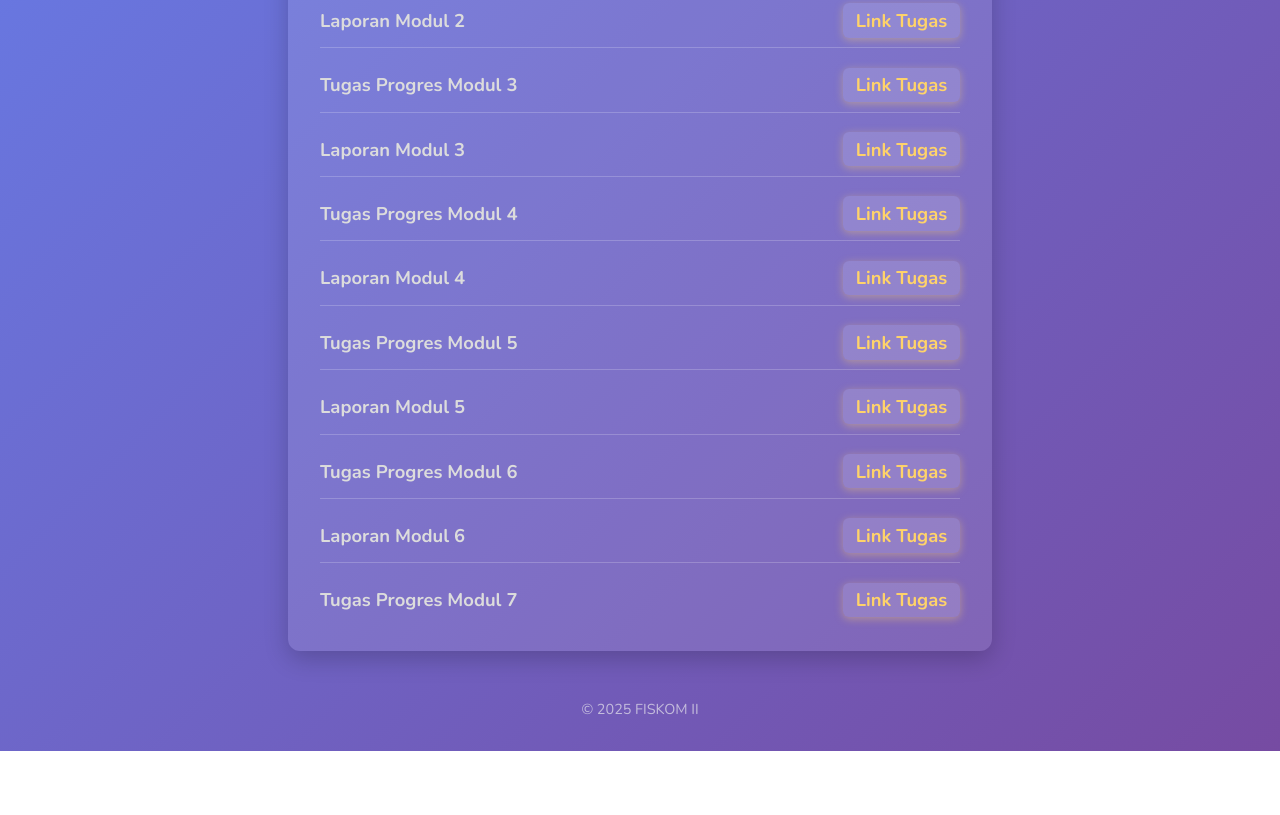
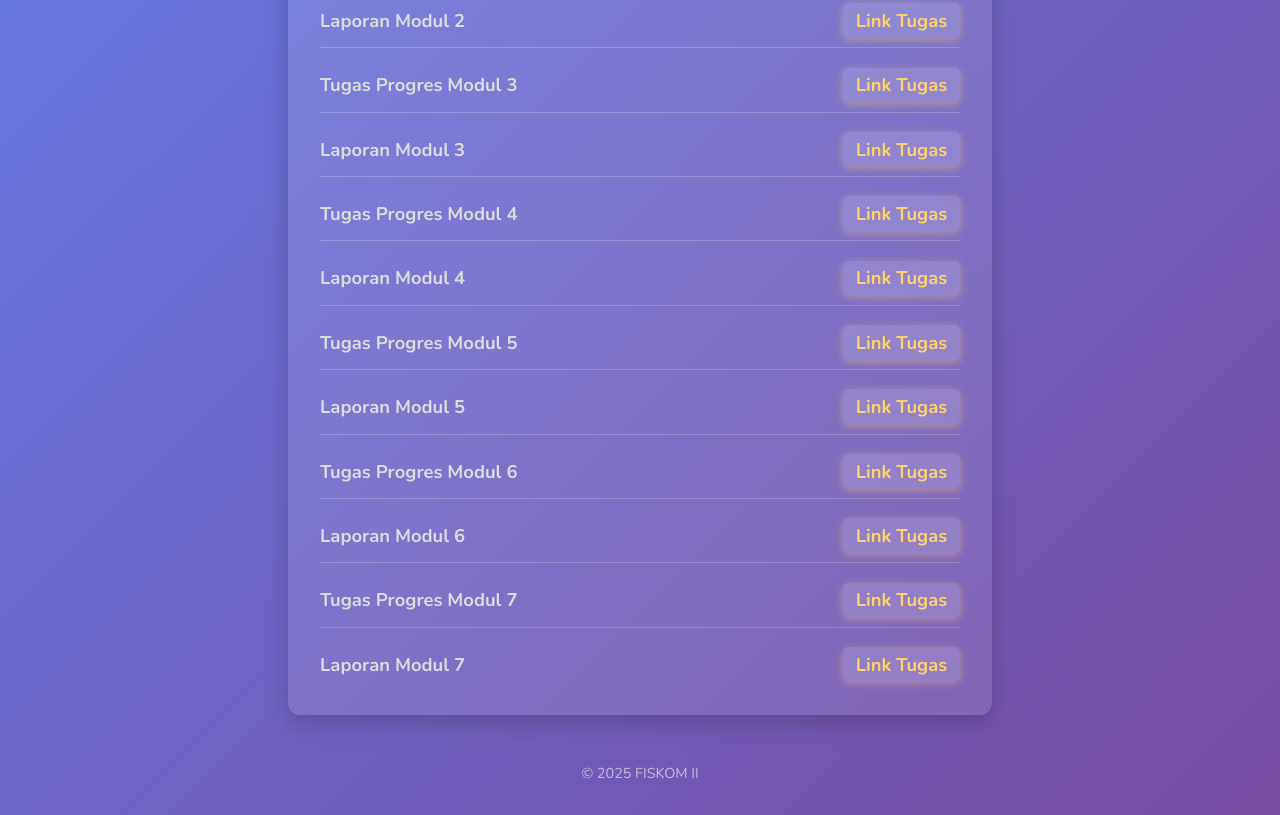
Before and after one commit to asrafi17/Fisika-Komputasi-2, a plain HTML site: page index.html in a window 1280 px wide. Shown: the part 339-1154 px from the top of the page. Before the commit the page ends 1090 px from the top, so only its background shows below. Drawn offline with nearby package versions, Linux system fonts and the light colour scheme.

Commit message:
Update index.html

```diff
--- a/index.html
+++ b/index.html
@@ -171,6 +171,10 @@
       <li>
       <span class="student-name">Tugas Progres Modul 7</span>
       <a href="https://drive.google.com/drive/folders/1Vb_NkosAhkkDHagZjsyPq4--_zBW9NicbSLmy9jspgpEOKdq_m7a62RZJJb0k99AsVlW51ZH?usp=sharing" target="_blank" rel="noopener" class="link">Link Tugas</a>
+      </li>
+      <li>
+      <span class="student-name">Laporan Modul 7</span>
+      <a href="https://drive.google.com/drive/folders/1yjgc0Jev5hwG1rw-pqBluBZ6w-KmA9SVWvGYu55hEtlCJRGxpRfQ6SKDKn9oUxwP9QGzkfGo?usp=sharing" target="_blank" rel="noopener" class="link">Link Tugas</a>
     </ul>
   </main>
   <footer>
```
